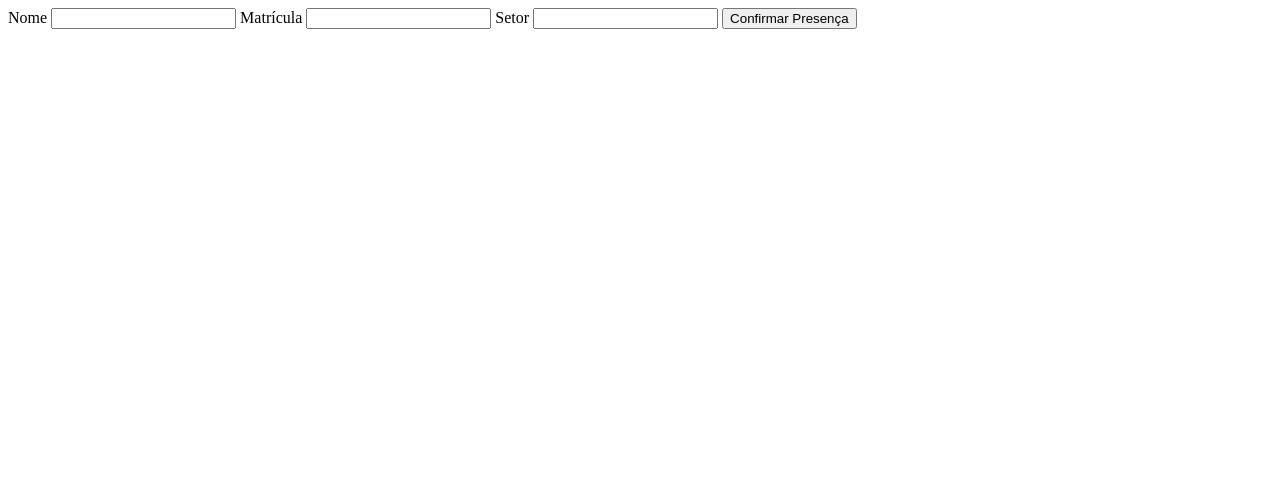
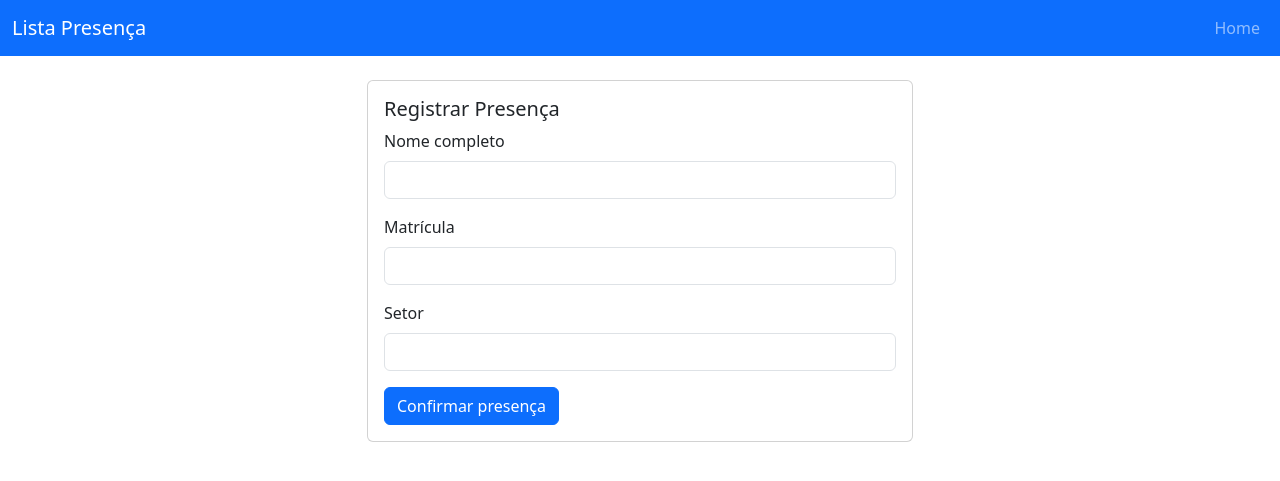
Before and after one commit to awerneck/lista_presenca, a Flask app: page /presenca in a window 1280 px wide. Shown: the top 481 px of the page. Run offline with Flask 3, Linux system fonts and the light colour scheme.

Commit message:
Update presenca.html

```diff
--- a/templates/presenca.html
+++ b/templates/presenca.html
@@ -1,10 +1,38 @@
-<form method="POST" class="container p-4">
-  <input type="hidden" name="token" value="{{ token }}">
-  <label>Nome</label>
-  <input name="nome" required class="form-control">
-  <label>Matrícula</label>
-  <input name="matricula" required class="form-control">
-  <label>Setor</label>
-  <input name="setor" required class="form-control">
-  <button class="btn btn-success mt-3">Confirmar Presença</button>
-</form>
+{% extends "base.html" %}
+{% block content %}
+<div class="row justify-content-center">
+  <div class="col-md-6">
+    <div class="card p-3">
+      <h5 class="card-title">Registrar Presença</h5>
+
+      {% if erro %}
+        <div class="alert alert-danger">{{ erro }}</div>
+      {% endif %}
+
+      {% if sucesso %}
+        <div class="alert alert-success">
+          Presença registrada: <strong>{{ nome }}</strong><br>
+          Matrícula: {{ matricula }} — {{ datahora }} — IP: {{ ip }}
+        </div>
+      {% else %}
+        <form method="POST" novalidate>
+          <input type="hidden" name="token" value="{{ token }}">
+          <div class="mb-3">
+            <label class="form-label">Nome completo</label>
+            <input class="form-control" name="nome" required>
+          </div>
+          <div class="mb-3">
+            <label class="form-label">Matrícula</label>
+            <input class="form-control" name="matricula" required>
+          </div>
+          <div class="mb-3">
+            <label class="form-label">Setor</label>
+            <input class="form-control" name="setor" required>
+          </div>
+          <button class="btn btn-primary">Confirmar presença</button>
+        </form>
+      {% endif %}
+    </div>
+  </div>
+</div>
+{% endblock %}
```
